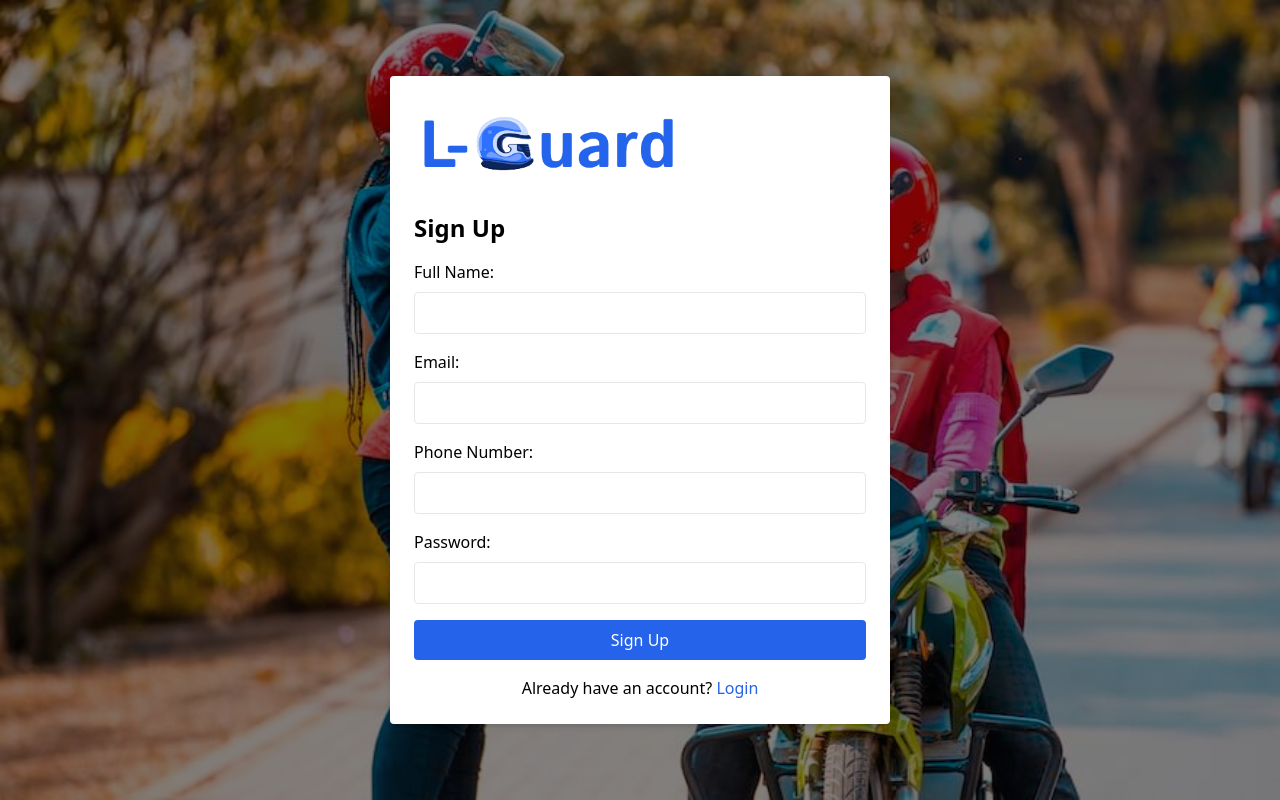
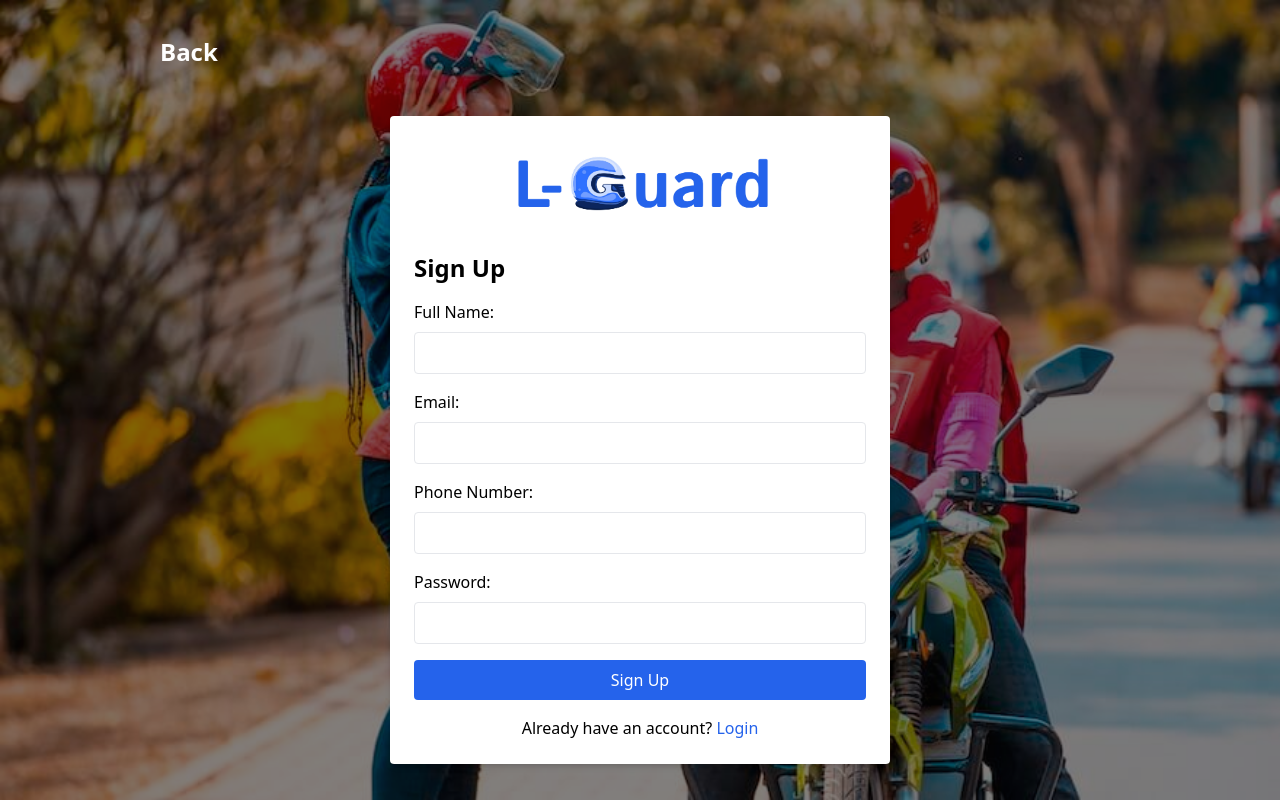
Before and after one commit to Terrymanzi/LGuard-codeXtreme25, a website: page frontend/src/signup.html in a window 1280 px wide. Drawn offline with nearby package versions, Linux system fonts and the light colour scheme.

Commit message:
updated sign-up page

```diff
--- a/frontend/src/signup.html
+++ b/frontend/src/signup.html
@@ -8,10 +8,16 @@
 </head>
 <body
 style="background-image: url('/frontend/src/public/images/city\ bike2.jpg'); box-shadow: inset 0 0 0 2000px rgba(5, 5, 5, 0.5);"
-class="flex items-center justify-center h-screen  bg-cover bg-no-repeat">
+class="flex flex-col items-center justify-center h-screen bg-cover bg-no-repeat gap-8">
+
+    <!--back home button-->
+    <div class="flex w-full px-40">
+        <a href="home.html" class="text-white hover:text-[#2563EB] text-2xl font-bold mb-4">Back</a>
+        <img src="">
+    </div>
 
     <!--sign-up/register card card-->
-    <div class="bg-white p-6 rounded shadow-md w-[500px]">
+    <div class="flex flex-col items-center bg-white p-6 rounded shadow-md w-[500px]">
 
         <!--logo-->
         <div class="pb-4">
@@ -41,5 +47,6 @@ class="flex items-center justify-center h-screen  bg-cover bg-no-repeat">
             <p class="mt-4 text-center">Already have an account? <a href="login.html" class="text-blue-600">Login</a></p>
         </div>
     </div>
+
 </body>
 </html>
```
